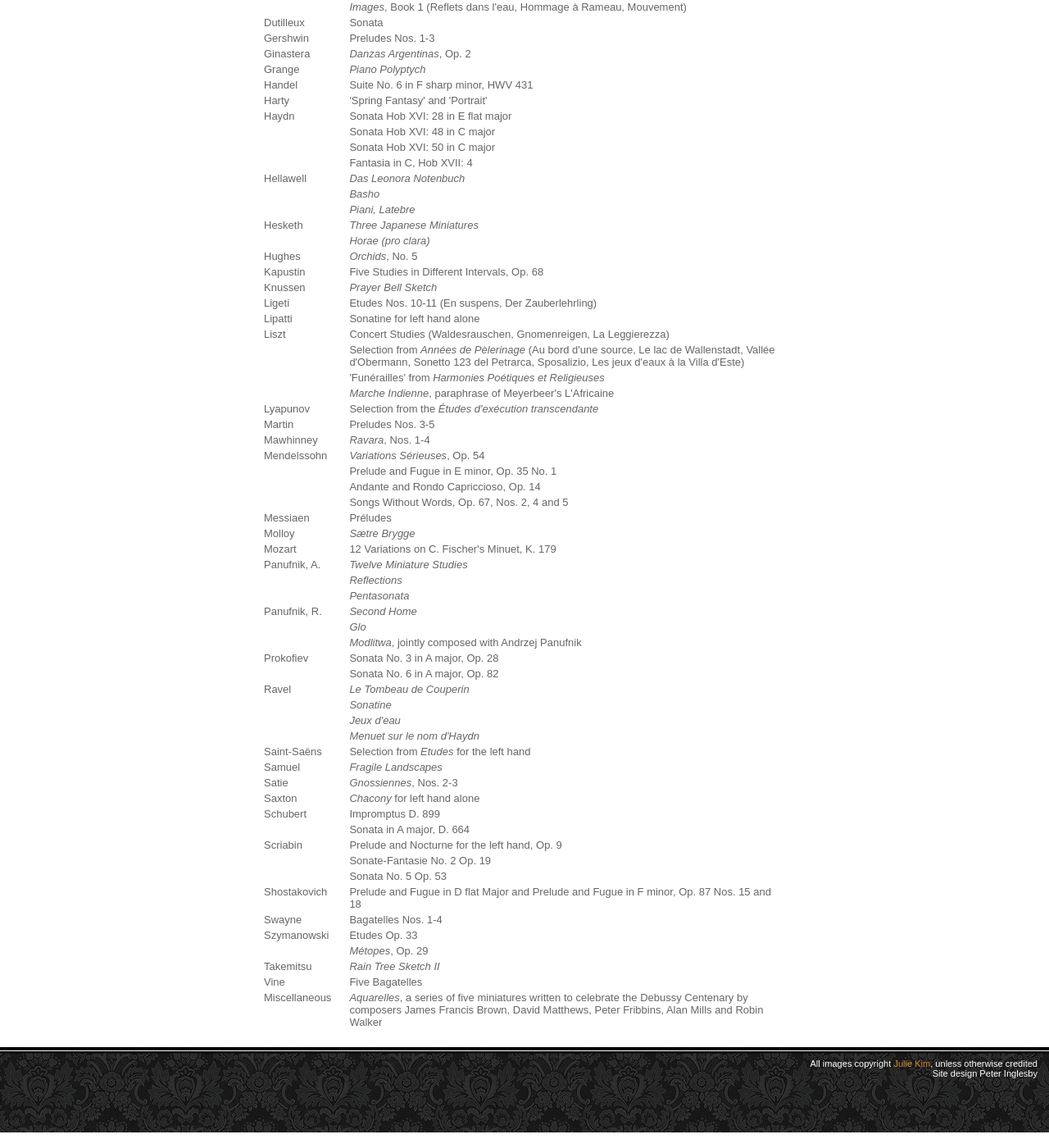
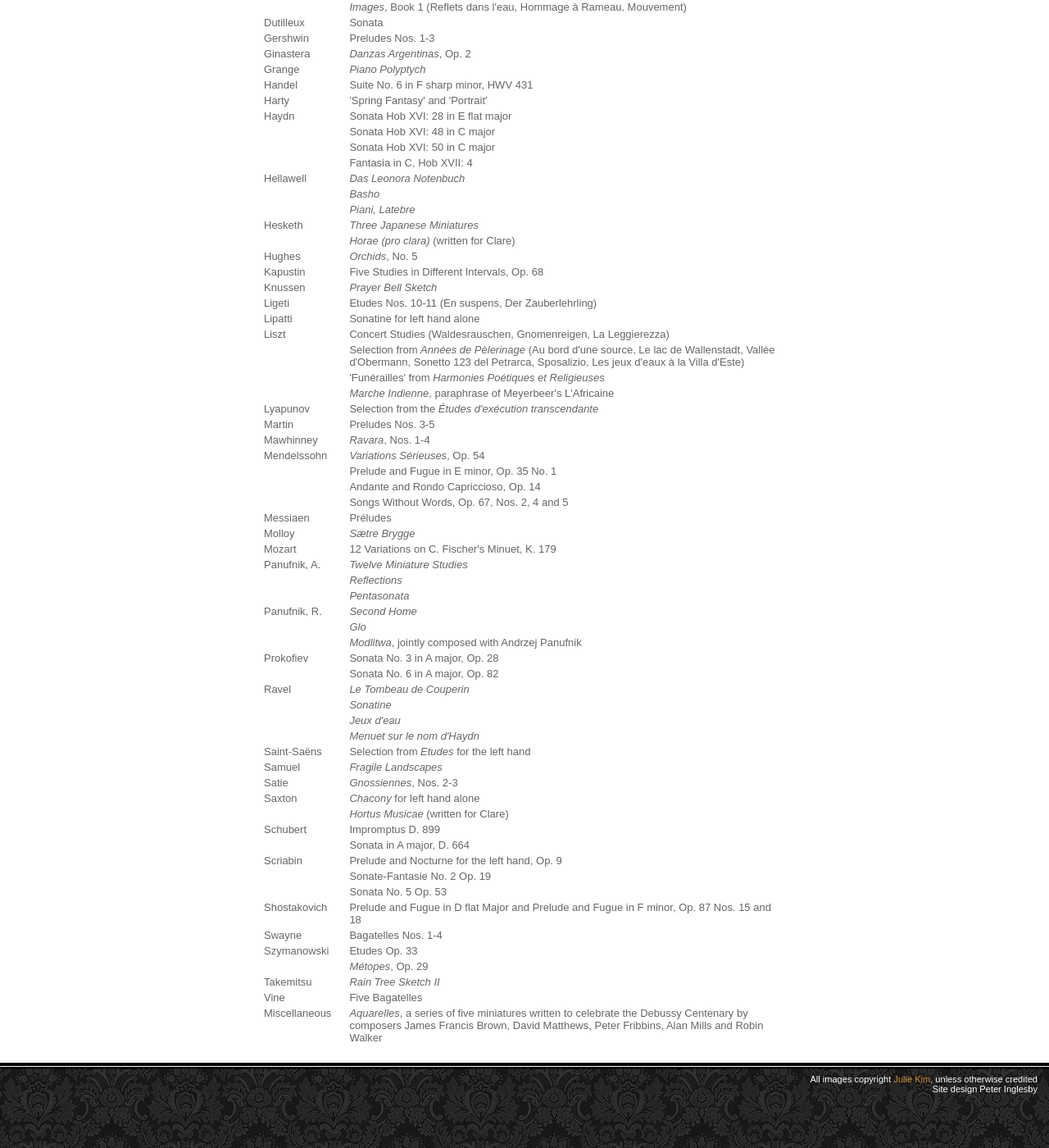
Before and after one commit to hammonc/clarehammond.com, a Jekyll site: the page built from solo-repertoire.html, in a window 1280 px wide and 1400 px high, scrolled down 473 px. Shown: the whole window at 82% size. Built offline with Jekyll 4.4.1, drawn with Linux system fonts in a browser that asks for light colours.

Commit message:
rep update

```diff
--- a/solo-repertoire.html
+++ b/solo-repertoire.html
@@ -35,7 +35,7 @@ layout: repertoire
     <tr><td></td><td><em>Basho</em></td></tr>
     <tr><td></td><td><em>Piani, Latebre</em></td></tr>
     <tr><td>Hesketh</td><td><em>Three Japanese Miniatures</em></td></tr>
-    <tr><td></td><td><em>Horae (pro clara)</em></td></tr>
+    <tr><td></td><td><em>Horae (pro clara)</em> (written for Clare)</td></tr>
     <tr><td>Hughes</td><td><em>Orchids</em>, No. 5</td></tr>
     <tr><td>Kapustin</td><td>Five Studies in Different Intervals, Op. 68</td></tr>
     <tr><td>Knussen</td><td><em>Prayer Bell Sketch</em></td></tr>
@@ -71,6 +71,7 @@ layout: repertoire
     <tr><td>Samuel</td><td><em>Fragile Landscapes</em></td></tr>
     <tr><td>Satie</td><td><em>Gnossiennes</em>, Nos. 2-3</td></tr>
     <tr><td>Saxton</td><td><em>Chacony</em> for left hand alone</td></tr>
+    <tr><td></td><td><em>Hortus Musicae</em> (written for Clare)</td></tr>
     <tr><td>Schubert</td><td>Impromptus D. 899</td></tr>
     <tr><td></td><td>Sonata in A major, D. 664</td></tr>
     <tr><td>Scriabin</td><td>Prelude and Nocturne for the left hand, Op. 9</td></tr>
```
